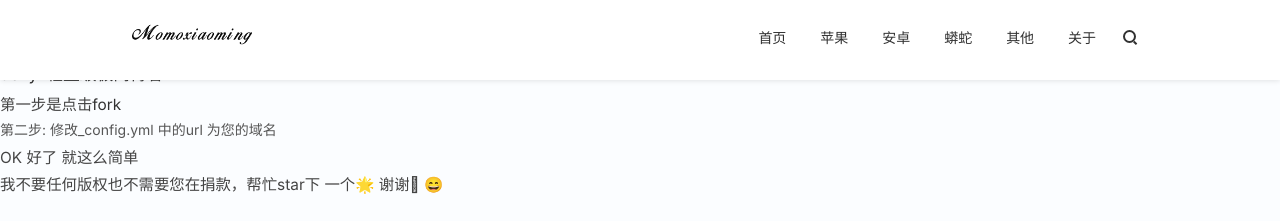
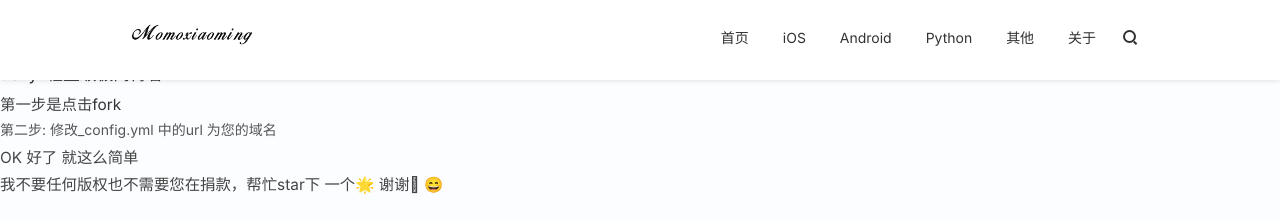
Before and after one commit to momoxiaoming/momoxiaoming.github.io, a Jekyll site: the page built from ChinaREADME.md, in a window 1280 px wide. Shown: the top 221 px of the page. Built offline with Jekyll 4.4.1, drawn with Linux system fonts in a browser that asks for light colours; nearby versions of some CDN libraries; our own code applies the rules of GitHub Pages for plain Markdown files; comment, search, counter and statistics services are not loaded.

Commit message:
Update _config.yml

```diff
--- a/_config.yml
+++ b/_config.yml
@@ -14,13 +14,13 @@ links:
   - name:         首页
     url:          /
     external:     false
-  - name:         苹果
+  - name:         iOS
     url:          /ios
     external:     false
-  - name:         安卓
+  - name:         Android
     url:          /android
     external:     false
-  - name:         蟒蛇
+  - name:         Python
     url:          /python
     external:     false
   - name:         其他
```
